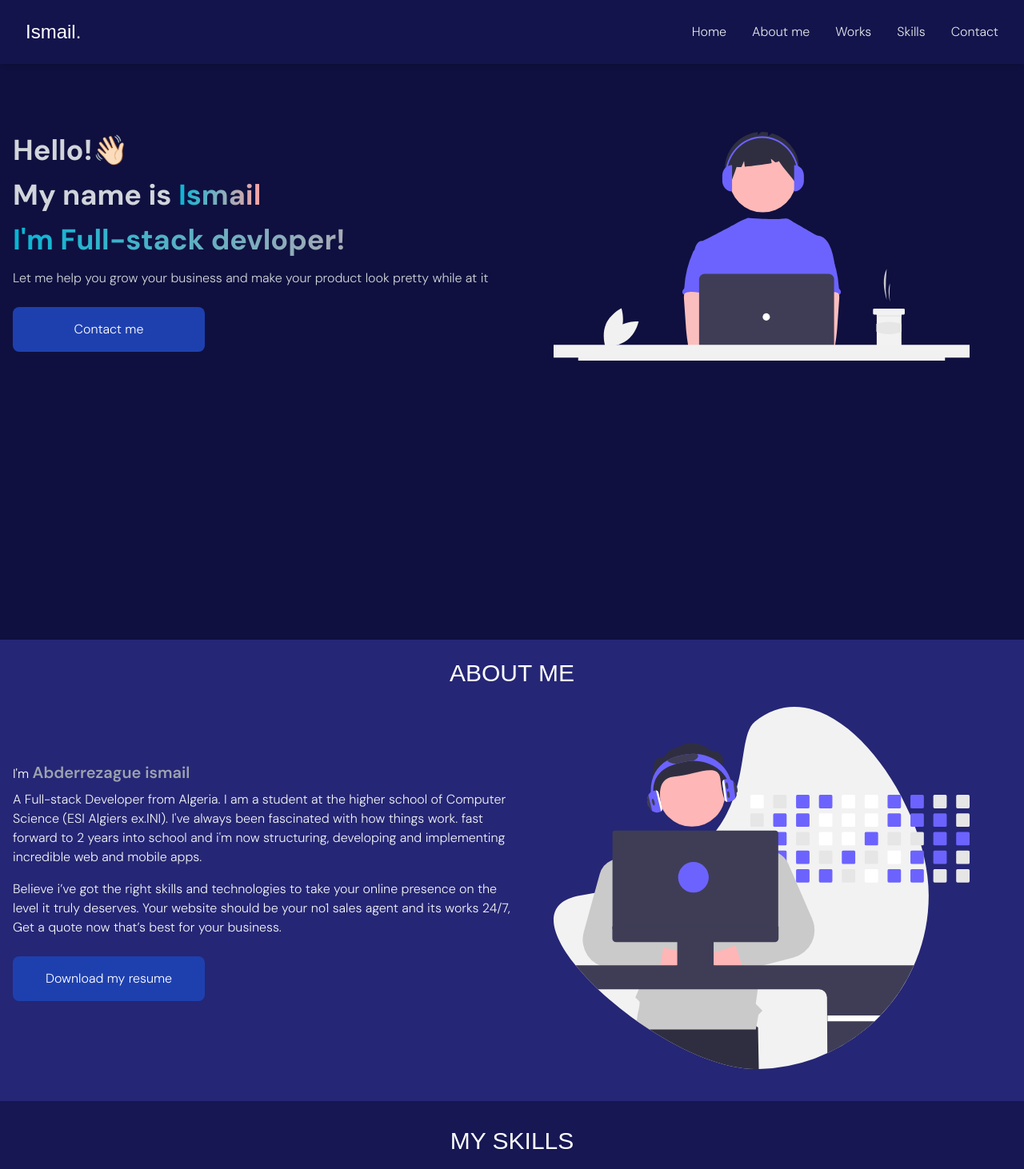
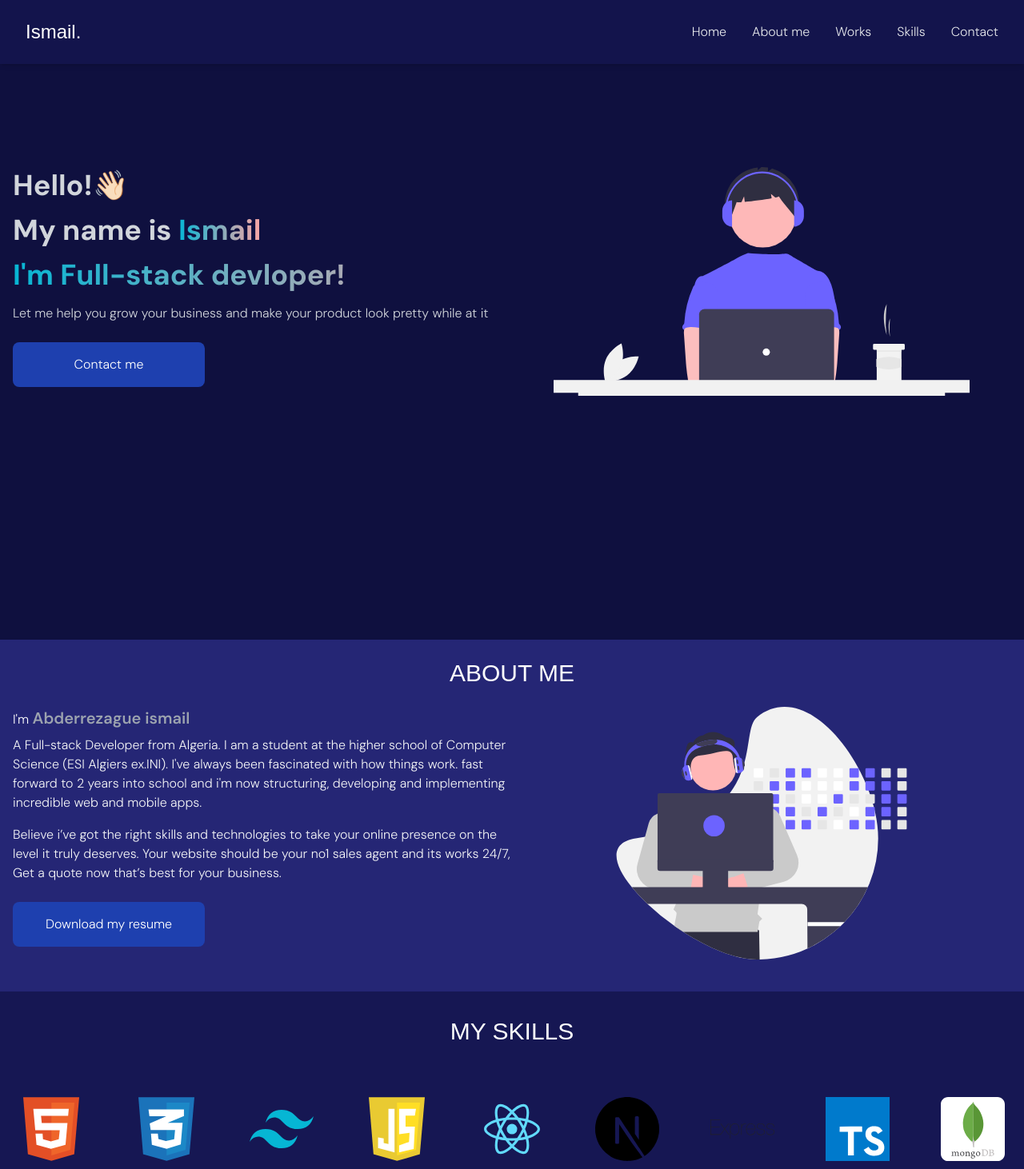
Before and after one commit to Abdousimo/Portfolio, a Next.js app: page / in a window 1280 px wide. Shown: the top 1462 px of the page at 80% size. Built offline with nearby package versions, Linux system fonts and the light colour scheme; a web font is replaced by a local one.

Commit message:
initial commit

```diff
--- a/src/components/About.jsx
+++ b/src/components/About.jsx
@@ -1,3 +1,4 @@
+import Image from 'next/image'
 import React from 'react'
 
 const About = () => {
@@ -21,8 +22,8 @@ const About = () => {
             </p>
             <button className="p-4 my-4 bg-blue-800 hover:bg-blue-600 text-white rounded-lg max-w-[15rem]">Download my resume</button>
         </div>
-        <div className="w-full lg:w-1/2 flex justify-center items-center py-24 lg:py-0">
-             <img src="/undraw_developer_activity_re_39tg.svg" alt="/" className="w-10/12"/>
+        <div className="relative w-full lg:w-1/2 flex justify-center items-center py-24 lg:py-0">
+             <Image src="/undraw_developer_activity_re_39tg.svg" alt="/" fill={true} className="w-10/12 h-96"/>
         </div>
       </div>
     </section>
--- a/src/components/Hero.jsx
+++ b/src/components/Hero.jsx
@@ -1,5 +1,6 @@
 import React from 'react'
 import Link from 'next/link'
+import Image from 'next/image'
 
 const Hero = () => {
   return (
@@ -13,7 +14,7 @@ const Hero = () => {
             <Link href={"/#contact"} className="p-4 my-4 bg-blue-800 hover:bg-blue-600 text-white text-center rounded-lg max-w-[15rem]">Contact me</Link>
         </div>
         <div className="w-full lg:w-1/2 flex justify-center items-center py-24 lg:py-0">
-             <img src="/undraw_coding_re_iv62.svg" alt="/" className="w-10/12"/>
+             <Image width={400} height={400} src="/undraw_coding_re_iv62.svg" alt="/" className="w-10/12 h-96"/>
         </div>
       </div>
     </section>
--- a/src/components/Skills.jsx
+++ b/src/components/Skills.jsx
@@ -13,8 +13,8 @@ const Skills = () => {
         <div className='container flex items-center justify-center flex-wrap gap-x-16 gap-y-12 py-16'>
              {data.map(item=>(
               <div key={item} className='flex flex-col justify-center items-center'>
-                <div className='w-16 h-16 md:w-20 md:h-20 hover:scale-110'>
-                  <img src={item?.image} alt='/' className='object-contain w-full h-full'/>
+                <div className='relative w-16 h-16 md:w-20 md:h-20 hover:scale-110'>
+                  <img src={item?.image} alt='/' width={20} height={20} className='object-contain w-full h-full'/>
                 </div>
                 <p className='text-sm text-white py-2'>{item?.name}</p>
               </div>
```
